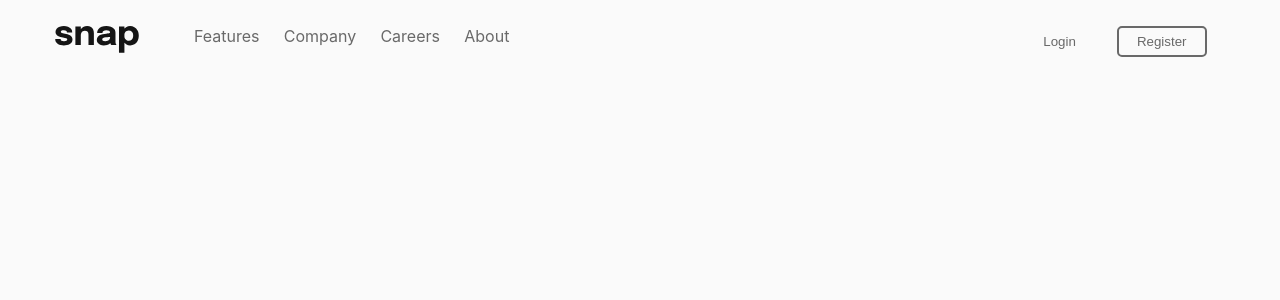
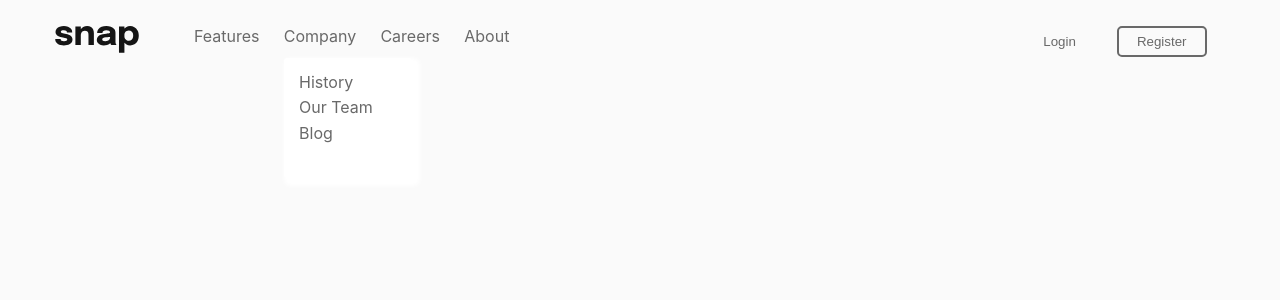
Before and after one commit to Reda-Hammada/snap-app, a React (Create React App) app: page / in a window 1280 px wide. Both pictures are taken after a click on the item "Company". Shown: the top 300 px of the page. Built offline with nearby package versions, Linux system fonts and the light colour scheme.

Commit message:
update Features and company componenet finished

```diff
--- a/src/App.js
+++ b/src/App.js
@@ -1,6 +1,7 @@
 import './App.css';
 import './components/Header.css'
 import './components/Features.css';
+import './components/Company.css';
 import Header from './components/Header';
 
 function App() {
--- a/src/components/Company.css
+++ b/src/components/Company.css
@@ -5,3 +5,33 @@
     --Almost-Black: hsl(0, 0%, 8%);
 
   }
+
+  .company_list_container {
+
+    position: absolute;
+    width: 10%;
+    background-color: #fff;
+    border-radius: 3px;
+    height: 120px;
+    margin-top: 1%;
+    -webkit-border-radius: 3px;
+    -moz-border-radius: 3px;
+    -ms-border-radius: 3px;
+    -o-border-radius: 3px;
+    box-shadow: 4px 4px 4px 4px #fff;
+  }
+
+  .company_list_container ul {
+
+    display: block;
+    text-align: start;
+    margin-left: 12%;
+    padding-top:5%;
+    margin-top:1%;
+  }
+
+  .company_list_container ul li {
+
+    margin-top: 5%;
+
+  }
--- a/src/components/Company.jsx
+++ b/src/components/Company.jsx
@@ -1,10 +1,36 @@
-import React from 'react'
+import React,{useState} from 'react'
 
 function Company() {
 
-  return (
+  const [toggle,setToggle] = useState(false);
 
-    <div>Company</div>
+
+  const Toggle = () => {
+
+    setToggle(!toggle);
+
+  }
+
+
+
+   return (
+
+    <div className='company_container'>
+      <p onMouseOver={Toggle}
+      >Company</p>
+      {
+        toggle ?(
+    <div className='company_list_container'>
+      <ul>
+        <li>History</li>
+        <li>Our Team</li>
+        <li>Blog</li>
+      </ul>
+    </div>
+
+    ):null}
+
+    </div>
 
     )
 }
--- a/src/components/Features.css
+++ b/src/components/Features.css
@@ -12,12 +12,14 @@
     width: 15%;
     background-color: #fff;
     border-radius: 3px;
-    height: 120px;
+    height: 140px;
     margin-top: 1%;
     -webkit-border-radius: 3px;
     -moz-border-radius: 3px;
     -ms-border-radius: 3px;
     -o-border-radius: 3px;
+    box-shadow: 4px 4px 4px 4px #fff;
+
 }
 
 
--- a/src/components/Features.jsx
+++ b/src/components/Features.jsx
@@ -8,23 +8,16 @@ function Features() {
 
   const [toggle,setToggle] = useState(false);
 
-  const Toggle = ()=>{
+  const Toggle = () => {
 
     setToggle(!toggle);
 
   }
 
 
-
-
-
-
-
-
-
   return (
     <div className='Features_container'>
-        <p onClick={Toggle}
+        <p onMouseOver={Toggle}
            >Features</p>
         { toggle ?(
         <div  className='features_list_container'>
```
Also changed, not shown: 1 other file (tests, documents, lock files or other folders).
